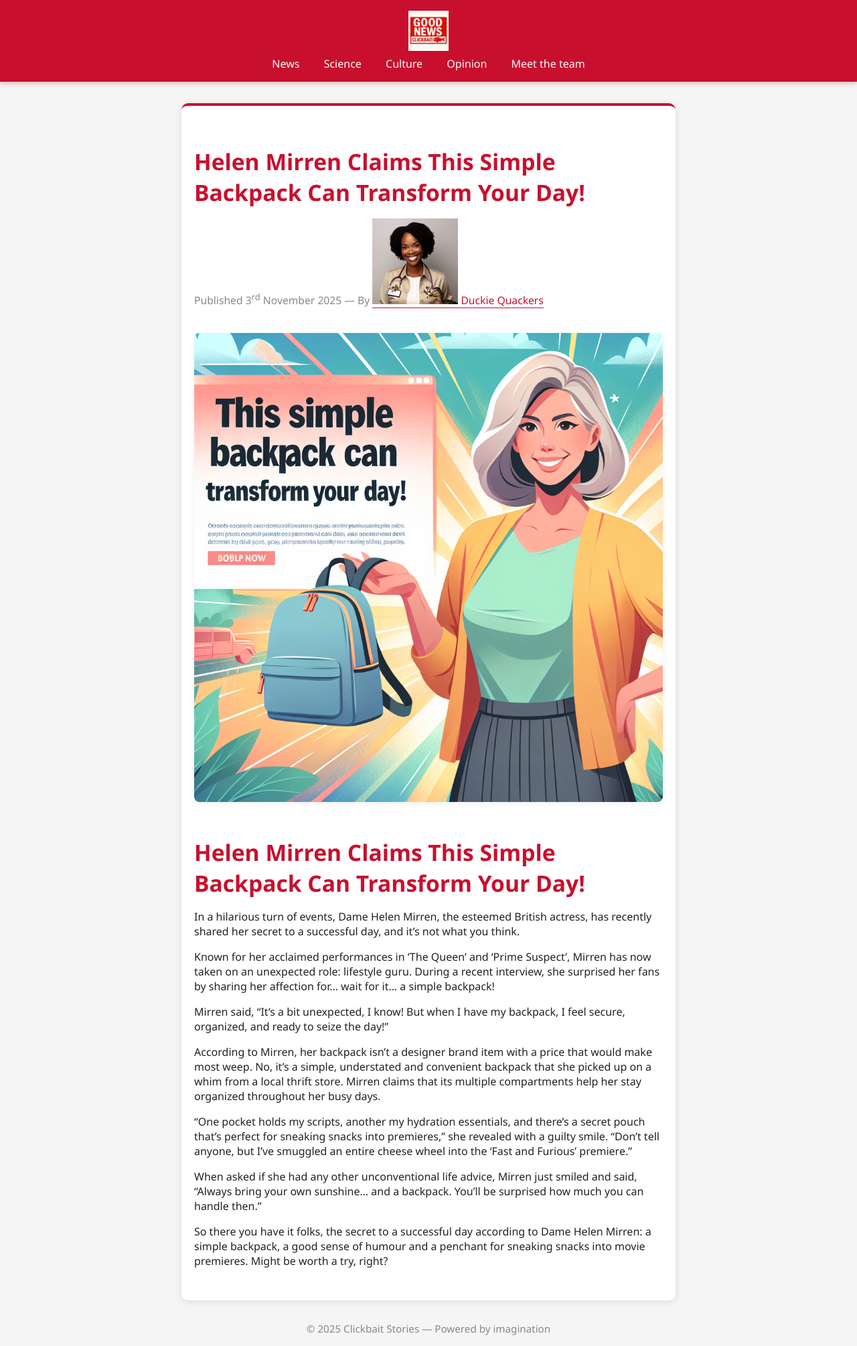
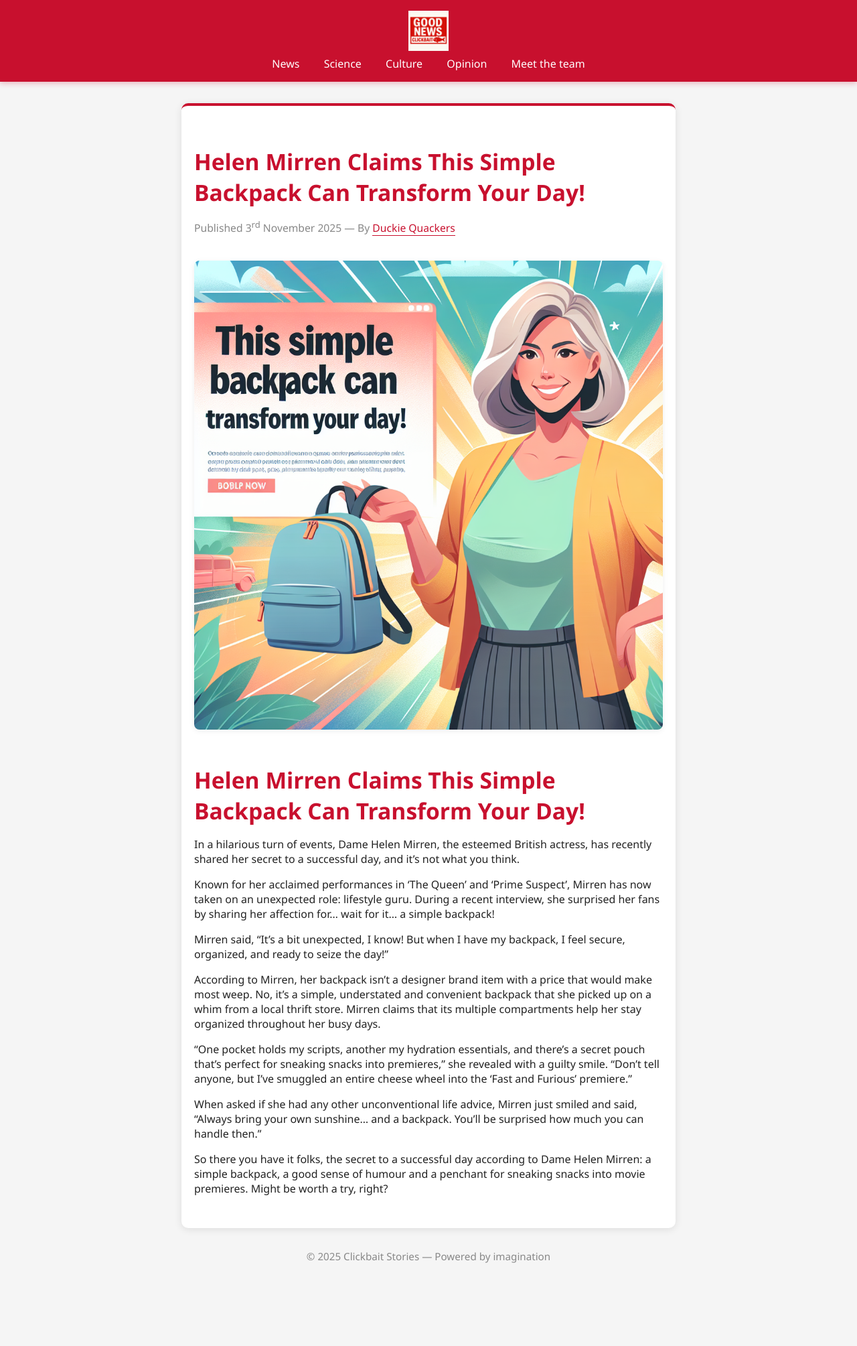
Before and after one commit to dfbr/clickbait_generator, a Jekyll site: the page built from _posts/2025-11-03-helen-mirren-claims-this-simple-backpack-can-transform-your-day.md, in a window 1280 px wide. Shown: the whole page at 67% size. Built offline with Jekyll 4.4.1, drawn with Linux system fonts in a browser that asks for light colours; after the commit the page ends 1901 px from its top, so only the background shows below that.

Commit message:
Removes author thumbnail as too big

```diff
--- a/_layouts/post.html
+++ b/_layouts/post.html
@@ -12,7 +12,7 @@
     {% endif %}
     {% if authorObj %}
       {% if authorObj.thumbnail %}
-        <span class="author-byline">— By <a href="{{ page.author_url | relative_url }}"><img src="{{ authorObj.thumbnail | relative_url }}" alt="{{ page.author }}" class="author-thumb" /> {{ page.author }}</a></span>
+        <span class="author-byline">— By <a href="{{ page.author_url | relative_url }}">{{ page.author }}</a></span>
       {% elsif authorObj.image %}
         {% assign thumb = authorObj.image | replace: '.png', '-thumb.png' | replace: '.jpg', '-thumb.jpg' | replace: '.jpeg', '-thumb.jpeg' %}
         <span class="author-byline">— By <a href="{{ page.author_url | relative_url }}"><img src="{{ thumb | relative_url }}" alt="{{ page.author }}" class="author-thumb" /> {{ page.author }}</a></span>
```
